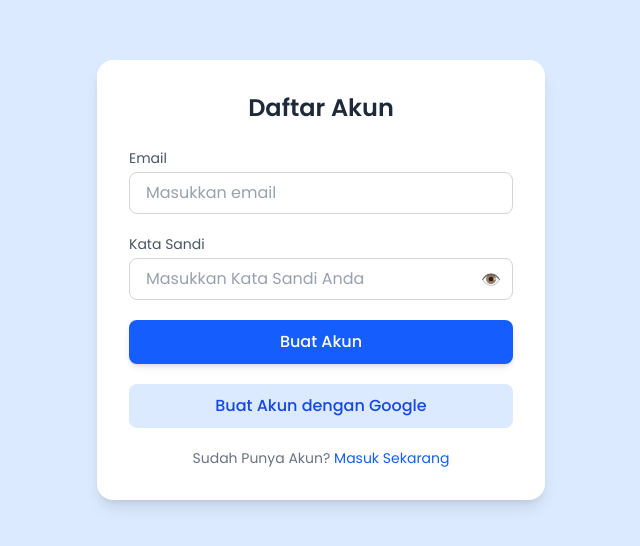
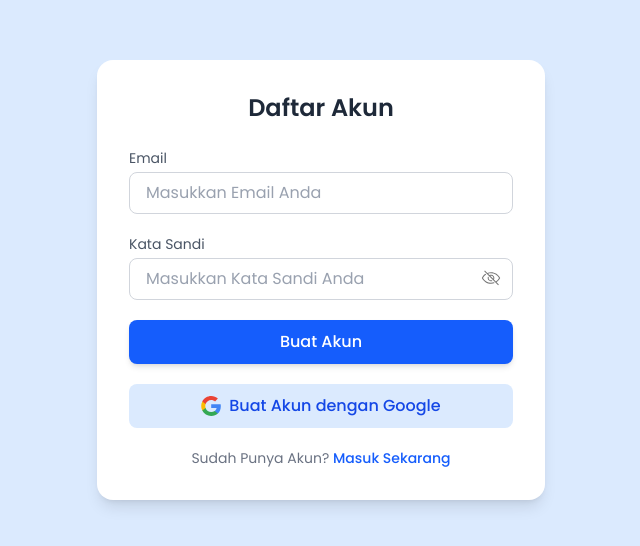
Before and after one commit to davidchristt/TanyaHukum, a Next.js app: page /register in a window 1280 px wide. Shown: the part 120-666 px from the top of the page, without its empty margins (319-959 px from the left). Built offline with nearby package versions, Linux system fonts and the light colour scheme.

Commit message:
fix: update auth forms UI and logic

```diff
--- a/components/features/auth/LoginForm.jsx
+++ b/components/features/auth/LoginForm.jsx
@@ -1,6 +1,15 @@
+"use client";
+
+import { useState } from "react";
 import Link from "next/link";
 
 export default function LoginForm() {
+  const [showPassword, setShowPassword] = useState(false);
+
+  const togglePassword = () => {
+    setShowPassword(!showPassword);
+  };
+
   return (
     <div className="w-full max-w-md bg-white p-8 rounded-2xl shadow-lg">
       {/* Title */}
@@ -33,28 +42,46 @@ export default function LoginForm() {
 
           <div className="relative">
             <input
-                type="password"
+              type={showPassword ? "text" : "password"}
               placeholder="Masukkan Kata Sandi Anda"
               className="w-full px-4 py-2 border border-gray-300 rounded-lg
               text-gray-800 placeholder-gray-400
               focus:outline-none focus:ring-2 focus:ring-blue-400"
             />
 
-            {/* icon placeholder */}
-            <span className="absolute right-3 top-2.5 text-gray-400">
-              👁️
+            {/* Toggle Icon */}
+            <span
+              onClick={togglePassword}
+              className="absolute right-3 top-2.5 cursor-pointer"
+            >
+              <img
+                src={
+                  showPassword
+                    ? "/icons/mataPW.svg"
+                    : "/icons/tutupMata.svg"
+                }
+                alt="toggle password"
+                className="w-5 h-5"
+              />
             </span>
           </div>
         </div>
 
         {/* Button */}
-        <button className="w-full bg-blue-600 hover:bg-blue-700 transition
-        text-white py-2.5 rounded-lg font-medium shadow-md">
+        <button
+          className="w-full bg-blue-600 hover:bg-blue-700 transition
+        text-white py-2.5 rounded-lg font-medium shadow-md"
+        >
           Masuk Sekarang
         </button>
 
         {/* Google */}
-        <button className="w-full bg-blue-100 text-blue-700 py-2.5 rounded-lg font-medium">
+        <button className="w-full bg-blue-100 text-blue-700 py-2.5 rounded-lg font-medium flex items-center justify-center gap-2">
+          <img
+            src="/icons/Google - Original.svg"
+            alt="google"
+            className="w-5 h-5"
+          />
           Lanjutkan dengan Google
         </button>
 
--- a/components/features/auth/RegisterForm.jsx
+++ b/components/features/auth/RegisterForm.jsx
@@ -1,8 +1,18 @@
+"use client";
+
+import { useState } from "react";
 import Link from "next/link";
 
 export default function RegisterForm() {
+  const [showPassword, setShowPassword] = useState(false);
+
+  const togglePassword = () => {
+    setShowPassword(!showPassword);
+  };
+
   return (
     <div className="w-full max-w-md bg-white p-8 rounded-2xl shadow-lg">
+      {/* Title */}
       <h2 className="text-2xl font-semibold text-center text-gray-800 mb-6">
         Daftar Akun
       </h2>
@@ -13,7 +23,7 @@ export default function RegisterForm() {
           <label className="block text-sm text-gray-600 mb-1">Email</label>
           <input
             type="email"
-            placeholder="Masukkan email"
+            placeholder="Masukkan Email Anda"
             className="w-full px-4 py-2 border border-gray-300 rounded-lg
             text-gray-800 placeholder-gray-400
             focus:outline-none focus:ring-2 focus:ring-blue-400"
@@ -22,36 +32,62 @@ export default function RegisterForm() {
 
         {/* Password */}
         <div>
-          <label className="block text-sm text-gray-600 mb-1">Kata Sandi</label>
+          <label className="block text-sm text-gray-600 mb-1">
+            Kata Sandi
+          </label>
 
           <div className="relative">
             <input
-              type="password"
+              type={showPassword ? "text" : "password"}
               placeholder="Masukkan Kata Sandi Anda"
               className="w-full px-4 py-2 border border-gray-300 rounded-lg
               text-gray-800 placeholder-gray-400
               focus:outline-none focus:ring-2 focus:ring-blue-400"
             />
-            <span className="absolute right-3 top-2.5 text-gray-400">
-              👁️
+
+            {/* Toggle Icon */}
+            <span
+              onClick={togglePassword}
+              className="absolute right-3 top-2.5 cursor-pointer"
+            >
+              <img
+                src={
+                  showPassword
+                    ? "/icons/mataPW.svg"
+                    : "/icons/tutupMata.svg"
+                }
+                alt="toggle password"
+                className="w-5 h-5"
+              />
             </span>
           </div>
         </div>
 
         {/* Button */}
-        <button className="w-full bg-blue-600 hover:bg-blue-700 text-white py-2.5 rounded-lg font-medium shadow-md">
+        <button
+          className="w-full bg-blue-600 hover:bg-blue-700 transition
+        text-white py-2.5 rounded-lg font-medium shadow-md"
+        >
           Buat Akun
         </button>
 
         {/* Google */}
-        <button className="w-full bg-blue-100 text-blue-700 py-2.5 rounded-lg font-medium">
+        <button
+          className="w-full bg-blue-100 text-blue-700 py-2.5 rounded-lg
+        font-medium flex items-center justify-center gap-2"
+        >
+          <img
+            src="/icons/Google - Original.svg"
+            alt="google"
+            className="w-5 h-5"
+          />
           Buat Akun dengan Google
         </button>
 
         {/* Login */}
         <p className="text-center text-sm text-gray-500">
           Sudah Punya Akun?{" "}
-          <Link href="/login" className="text-blue-600">
+          <Link href="/login" className="text-blue-600 font-medium">
             Masuk Sekarang
           </Link>
         </p>
```
Also changed, not shown: public/icons/mataKetutup.svg (added), public/icons/tutupMata.svg (added). Lines whose indentation alone changed are shown as unchanged.
